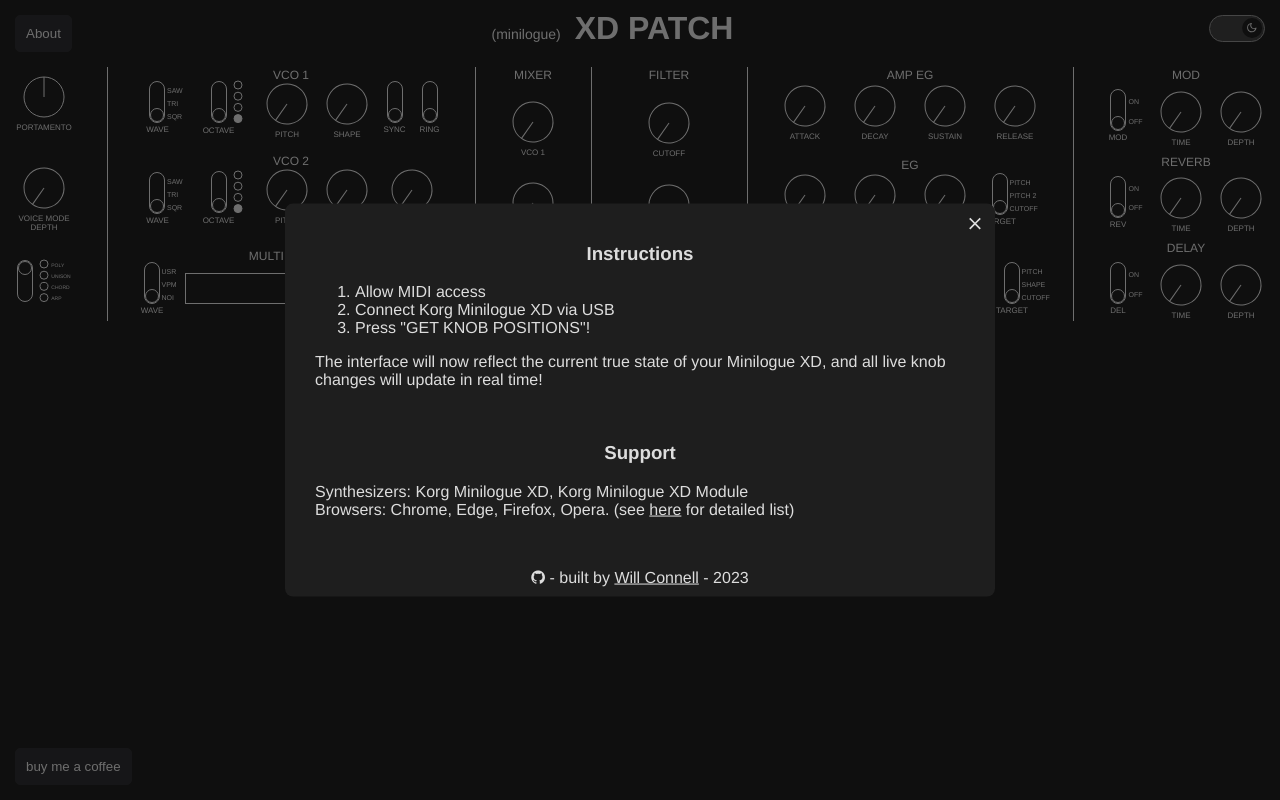
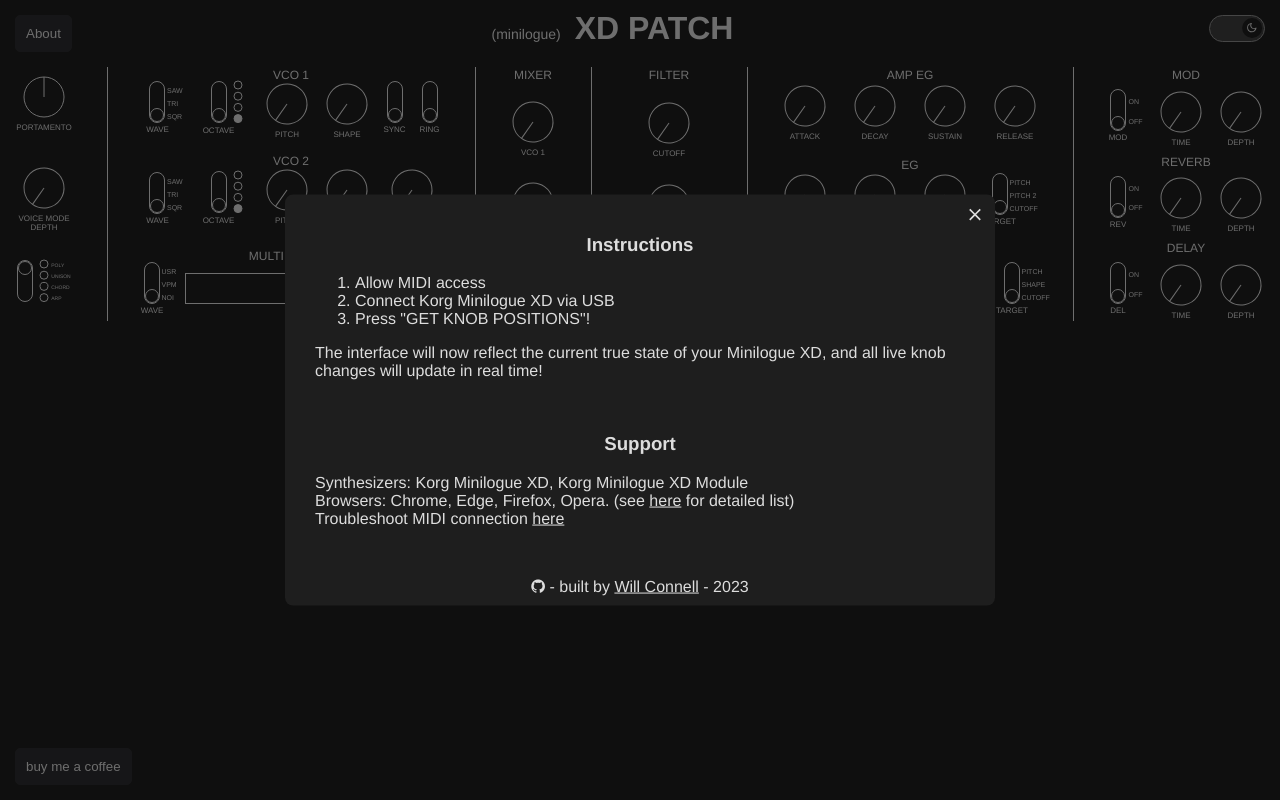
Before and after one commit to willconnell/xd-patch, a Vue app: page / in a window 1280 px wide. Both pictures are taken after a click on the button "About". Built offline with nearby package versions, Linux system fonts and the light colour scheme.

Commit message:
added universally accesible link to troubleshoot device connection

```diff
--- a/src/App.vue
+++ b/src/App.vue
@@ -30,6 +30,13 @@
           >here</a
         >
         for detailed list)
+        <br />
+        Troubleshoot MIDI connection
+        <span
+          style="cursor: pointer; text-decoration: underline"
+          @click="troubleshoot"
+          >here</span
+        >
       </p>
       <br />
       <p style="margin-bottom: -10px">
@@ -47,7 +54,7 @@
       >XD PATCH</span
     >
   </div>
-  <MinilogueXD />
+  <MinilogueXD :toggleDevices="toggleDevices" :showDevices="showDevices" />
   <a href="https://ko-fi.com/willconnell" target="_blank">
     <Btn style="position: absolute; bottom: 15px; left: 15px">
       buy me a coffee
@@ -73,11 +80,19 @@
     return {
       // fixme: only show if user has never been to site before
       showModal: false,
+      showDevices: false,
     };
   },
   methods: {
     toggleModal() {
       this.showModal = !this.showModal;
+    },
+    toggleDevices() {
+      this.showDevices = !this.showDevices;
+    },
+    troubleshoot() {
+      this.showModal = false;
+      this.showDevices = true;
     },
   },
 };
--- a/src/components/Synth/MinilogueXD.vue
+++ b/src/components/Synth/MinilogueXD.vue
@@ -177,12 +177,12 @@
   <div v-if="accessGranted && noDevicesFound" class="warningMessage">
     *(no midi devices
     <span
-      @click="() => (showModal = true)"
+      @click="toggleDevices"
       style="cursor: pointer; text-decoration: underline"
       >detected</span
     >)
   </div>
-  <Modal :show="showModal" :toggle="toggleModal">
+  <Modal :show="showDevices" :toggle="toggleDevices">
     <div>
       <h1 id="devicesTitle">Devices</h1>
       <div class="left">
@@ -202,7 +202,7 @@
         </ul>
       </div>
       <br />
-      If you don't see your device, try refreshing or checking cables.
+      If you don't see your device, try refreshing the page or checking cables.
     </div>
   </Modal>
 
@@ -257,9 +257,9 @@
 
 export default {
   components: { Knob, Switch, Modal, Btn },
+  props: ["toggleDevices", "showDevices"],
   data() {
     return {
-      showModal: false,
       sample: 0,
       switchValue: 0,
       accessGranted: false,
@@ -373,9 +373,6 @@
         this.prog[signal_name] = (value / 127) * 1023;
       }
     },
-    toggleModal() {
-      this.showModal = !this.showModal;
-    },
   },
   computed: {
     noDevicesFound() {
```
